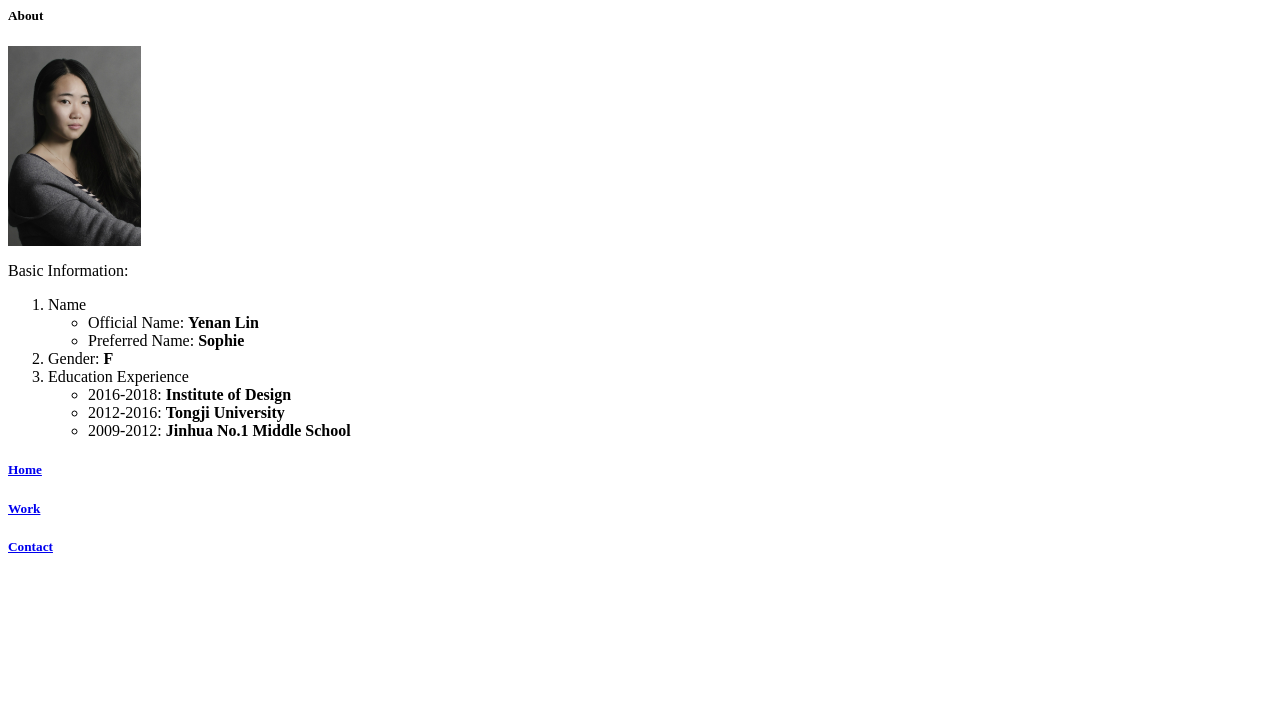
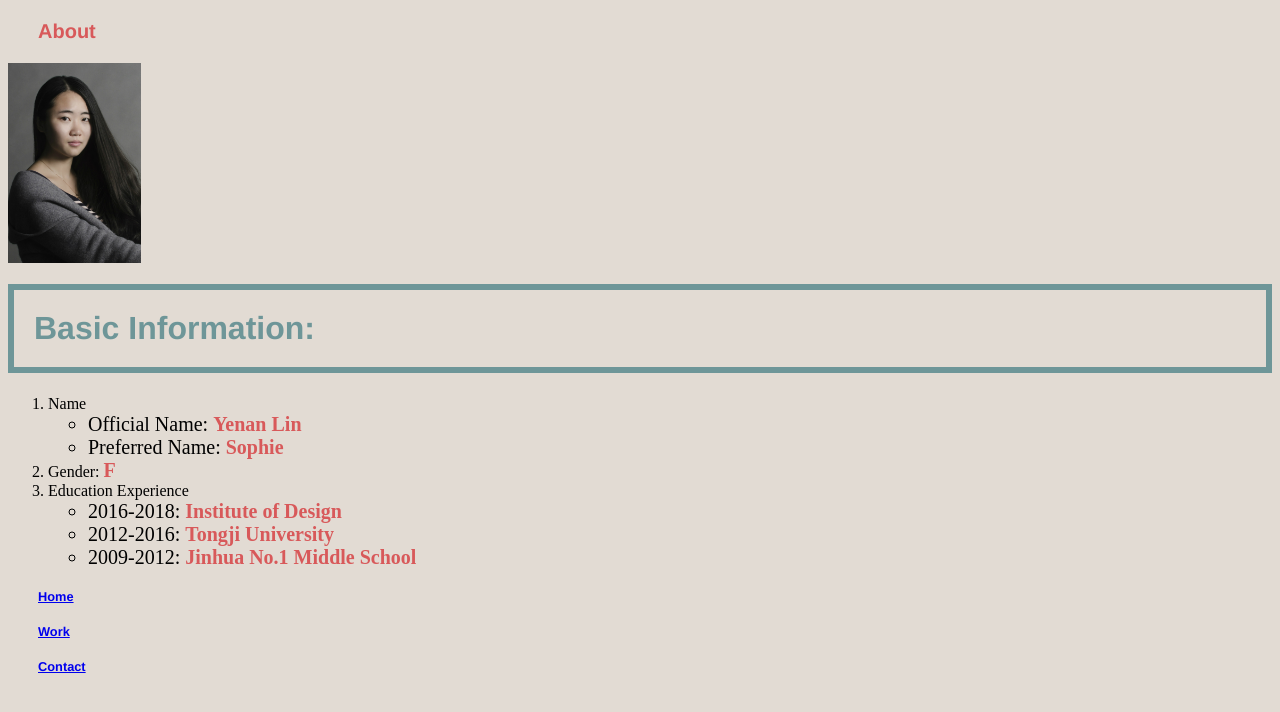
Before and after one commit to sophielynn/weeek3homework, a plain HTML site: page About.html in a window 1280 px wide. Drawn offline with Linux system fonts and the light colour scheme.

Commit message:
Fix file names; add css style file; refine format;

```diff
--- a/About.html
+++ b/About.html
@@ -1,31 +1,32 @@
 <html>
     <head>
         <title>About Yenan</title>
+        <link rel="stylesheet" href="assets/css/style.css">
     </head>
 
     <body>
-        <h5><b>About</b></h5>
+        <h3><b>About</b></h3>
         <img src="image/profile.jpg" height="200">
-        <p>Basic Information:</p>
+        <h1>Basic Information:</h1>
 
         <ol>
-            <li>Name</li>
+            <li >Name</li>
                 <ul>
-                    <li>Official Name: <b>Yenan Lin</b></li>
-                    <li>Preferred Name: <b>Sophie</b></li>
+                    <li class="sub">Official Name: <b>Yenan Lin</b></li>
+                    <li class="sub">Preferred Name: <b>Sophie</b></li>
                 </ul>
             <li>Gender: <b>F</b></li>
             <li>Education Experience
                 <ul>
-                    <li>2016-2018: <b>Institute of Design</b></li>
-                    <li>2012-2016: <b>Tongji University</b></li>
-                    <li>2009-2012: <b>Jinhua No.1 Middle School</b></li>
+                    <li class="sub">2016-2018: <b>Institute of Design</b></li>
+                    <li class="sub">2012-2016: <b>Tongji University</b></li>
+                    <li class="sub">2009-2012: <b>Jinhua No.1 Middle School</b></li>
                 </ul>
             </li>
         </ol>
 
-        <h5><a href="Home.html">Home</a></h5>
-        <h5><a href="Work.html">Work</a></h5>
-        <h5><a href="Contact.html">Contact</a></h5>
+        <h3><a href="index.html">Home</a></h3>
+        <h3><a href="work.html">Work</a></h3>
+        <h3><a href="contact.html">Contact</a></h3>
     </body>
 </html>
--- /dev/null
+++ b/assets/css/style.css
@@ -0,0 +1,45 @@
+body{
+    background-color:#e2dbd3;
+}
+
+h1 {
+    color: #6e9698;
+    font-family: 'Franklin Gothic Medium', 'Arial Narrow', Arial, sans-serif;
+    border: 6px solid #6e9698;
+    padding: 20px;
+}
+
+h2 {
+    color:#6e9698;
+    font-family: Georgia, 'Times New Roman', Times, serif;
+    font-size: 100%;
+    padding:80px 30px 20px 30px;
+    border-bottom: 2px dashed #003c56;
+}
+
+h3 {
+    color:#d8595a;
+    font-family: 'Franklin Gothic Medium', 'Arial Narrow', Arial, sans-serif;
+    font-size: 80%;
+    margin: 20px 30px;
+}
+
+p {
+    color: #003c56;
+    font-family: Georgia, 'Times New Roman', Times, serif;
+    margin: 10px;
+}
+
+b{
+    color: #d8595a;
+    font-weight:bold;
+    font-size:20px;
+}
+
+li.sub{
+    font-size:20px;
+}
+
+#linkedin {
+    margin-left: 30px;
+}
```
Also changed, not shown: Contact.html (+7 -6 lines), Home.html (deleted, +0 -14 lines), Work.html (+6 -5 lines), index.html (added, +15 -0 lines).
